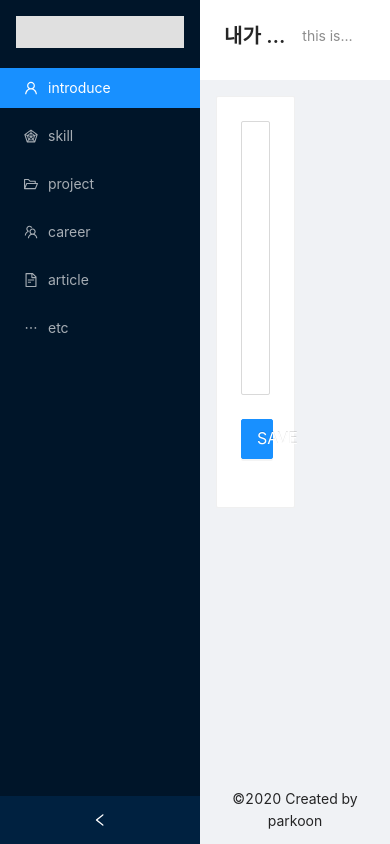
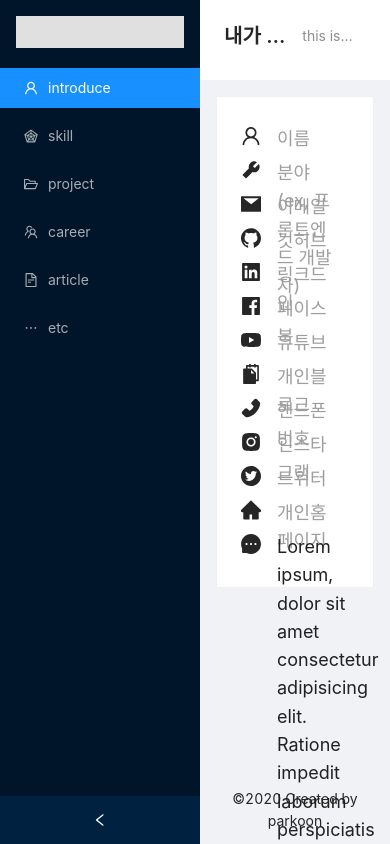
Before and after one commit to parkoon/resume-kit, a Next.js app: page /admin/introduce in a window 390 px wide. Shown: the top 844 px of the page. Built offline with nearby package versions, Linux system fonts and the light colour scheme.

Commit message:
feat: EditableTextField 컴포넌트 적용
issue.
 - 다른 컴포넌트가 udpateMode 일 때 그 이외에 컴포넌트는 udpateMode 가 해지 되어야 하는데!

```diff
--- a/pages/admin/introduce.tsx
+++ b/pages/admin/introduce.tsx
@@ -1,6 +1,21 @@
+import { Card } from 'antd'
 import AdminLayout from '@Admin/components/AdminLayout'
-import { Card, Button, Form } from 'antd'
-import TextArea from 'antd/lib/input/TextArea'
+import EditableTextField from '@Admin/components/EditableTextField'
+import {
+  FacebookFilled,
+  GithubFilled,
+  HomeFilled,
+  InstagramFilled,
+  LinkedinFilled,
+  MailFilled,
+  MessageFilled,
+  PhoneFilled,
+  SnippetsFilled,
+  ToolFilled,
+  TwitterCircleFilled,
+  UserOutlined,
+  YoutubeFilled,
+} from '@ant-design/icons'
 
 function IntroduceManagement() {
   const onFinish = (values: any) => {
@@ -9,21 +24,88 @@ function IntroduceManagement() {
 
   return (
     <AdminLayout title="내가 누구인가" subtitle="this is subtitle">
-      <Card style={{ width: '50%' }}>
-        <Form initialValues={{ remember: true }} onFinish={onFinish}>
-          <Form.Item
-            name="introduce"
-            rules={[{ required: true, message: 'Please input your introduce!' }]}
-          >
-            <TextArea rows={12} />
-          </Form.Item>
-
-          <Form.Item>
-            <Button type="primary" htmlType="submit" block size="large">
-              SAVE
-            </Button>
-          </Form.Item>
-        </Form>
+      <Card>
+        <EditableTextField
+          icon={<UserOutlined />}
+          placeholder="이름"
+          initialValue=""
+          onSave={(value) => console.log(value)}
+        />
+        <EditableTextField
+          icon={<ToolFilled />}
+          placeholder="분야 (ex, 프론트엔드 개발자)"
+          initialValue=""
+          onSave={(value) => console.log(value)}
+        />
+        <EditableTextField
+          icon={<MailFilled />}
+          placeholder="이메일"
+          initialValue=""
+          onSave={(value) => console.log(value)}
+        />
+        <EditableTextField
+          icon={<GithubFilled />}
+          placeholder="깃허브"
+          initialValue=""
+          onSave={(value) => console.log(value)}
+        />
+        <EditableTextField
+          icon={<LinkedinFilled />}
+          placeholder="링크드인"
+          initialValue=""
+          onSave={(value) => console.log(value)}
+        />
+        <EditableTextField
+          icon={<FacebookFilled />}
+          placeholder="페이스북"
+          initialValue=""
+          onSave={(value) => console.log(value)}
+        />
+        <EditableTextField
+          icon={<YoutubeFilled />}
+          placeholder="유튜브"
+          initialValue=""
+          onSave={(value) => console.log(value)}
+        />
+        <EditableTextField
+          icon={<SnippetsFilled />}
+          placeholder="개인블로그"
+          initialValue=""
+          onSave={(value) => console.log(value)}
+        />
+        <EditableTextField
+          icon={<PhoneFilled />}
+          placeholder="핸드폰번호"
+          initialValue=""
+          onSave={(value) => console.log(value)}
+        />
+        <EditableTextField
+          icon={<InstagramFilled />}
+          placeholder="인스타그램"
+          initialValue=""
+          onSave={(value) => console.log(value)}
+        />
+        <EditableTextField
+          icon={<TwitterCircleFilled />}
+          placeholder="트위터"
+          initialValue=""
+          onSave={(value) => console.log(value)}
+        />
+        <EditableTextField
+          icon={<HomeFilled />}
+          placeholder="개인홈페이지"
+          initialValue=""
+          onSave={(value) => console.log(value)}
+        />
+        <EditableTextField
+          icon={<MessageFilled />}
+          type="textarea"
+          placeholder="자기소개"
+          initialValue="Lorem ipsum, dolor sit amet consectetur adipisicing elit. Ratione impedit laborum
+          perspiciatis doloribus cum id temporibus, voluptate sint deleniti repellendus, hic, illo
+          iusto quam maxime in eius saepe labore modi."
+          onSave={(value) => console.log(value)}
+        />
       </Card>
     </AdminLayout>
   )
```
